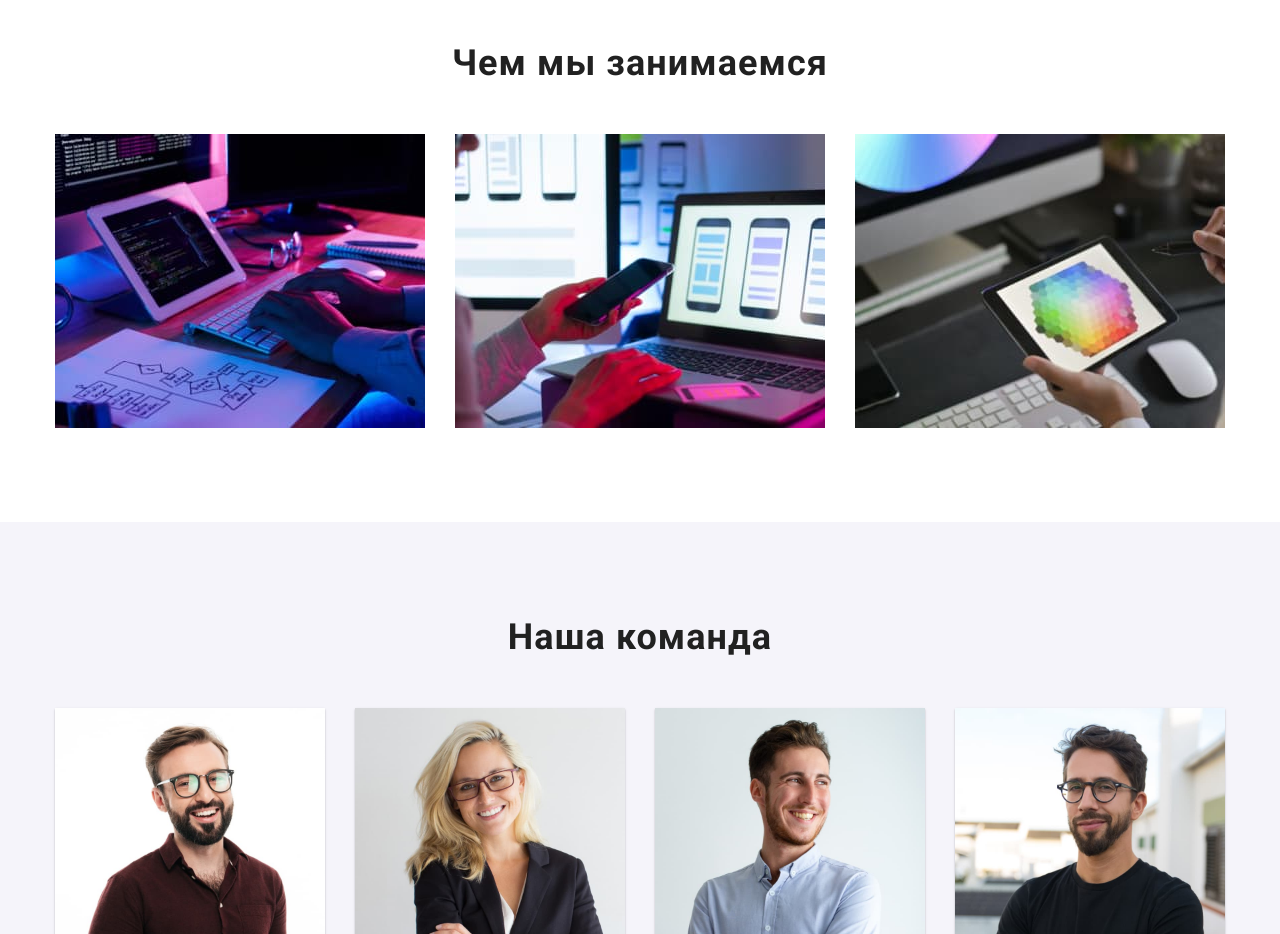
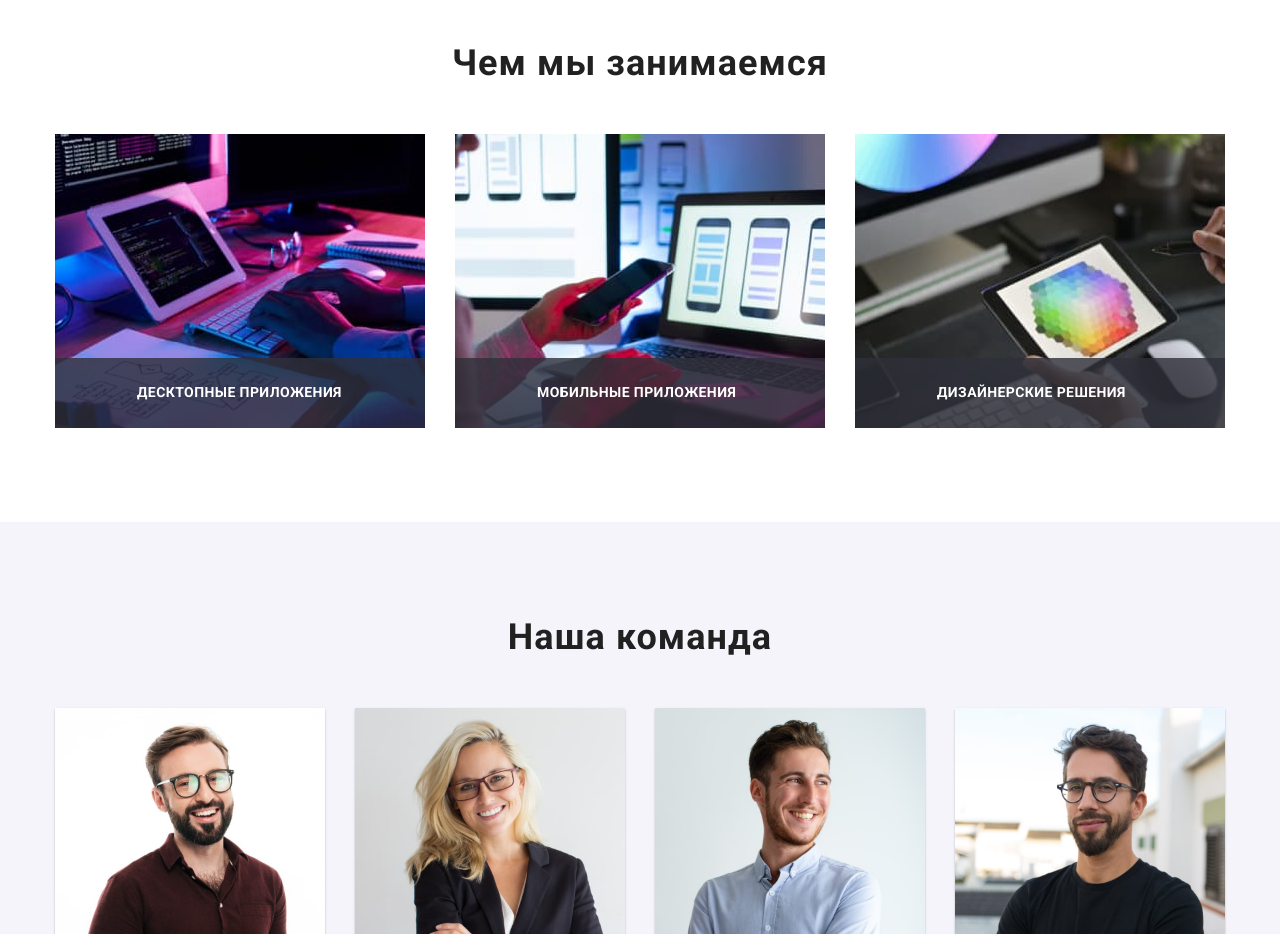
Before and after one commit to KaterynaChaplynska/goit-markup-hw-05, a plain HTML site: page index.html in a window 1280 px wide. Shown: the part 1080-2014 px from the top of the page. Drawn offline with nearby package versions, Linux system fonts and the light colour scheme.

Commit message:
what we do

```diff
--- a/css/styles.css
+++ b/css/styles.css
@@ -363,10 +363,43 @@ a {
 }
 
 .picture-list .item {
+  position: relative;
+  display: flex;
+
   margin-right: 30px;
 }
 .picture-list .item:last-child {
   margin-right: 0;
+}
+
+.picture-thumb::before {
+  position: absolute;
+  display:inline-block;
+  bottom: 0;
+  left: 0;
+
+  content: '';
+  width: 100%;
+  height: 70px;
+  background-color: rgba(47, 48, 58, 0.8);;
+
+}
+
+.picture-title {
+  position: absolute;
+
+  bottom: 0;
+  left: 0;
+  padding: 27px 82px;
+  width: 100%;
+
+  font-family: 'Roboto';
+  font-style: normal;
+  font-weight: 700;
+  font-size: 14px;
+  line-height: 1.14;
+  text-transform: uppercase;
+  color: var(--title-text-color);
 }
 
 .section .team {
--- a/index.html
+++ b/index.html
@@ -108,9 +108,24 @@
              <div class="container">
              <h2 class="section-title">Чем мы занимаемся</h2>
              <ul class="picture-list list">
-                <li class="item"><img src="./images/picture-one.jpg" alt="Комп'ютер" width="370" height="294"/></li>
-                <li class="item"><img src="./images/picture-two.jpg" alt="Ноутбук" width="370" height="294"/></li>
-                <li class="item"><img src="./images/picture-three.jpg" alt="Планшет" width="370" height="294"/></li>
+                <li class="item">
+                 <div class="picture-thumb">
+                     <h3 class="picture-title">Десктопные приложения</h3>
+                     <img src="./images/picture-one.jpg" alt="Комп'ютер" width="370" height="294"/>
+                  </div>
+                </li>
+                <li class="item">
+                <div class="picture-thumb">
+                    <h3 class="picture-title">Мобильные приложения</h3>
+                    <img src="./images/picture-two.jpg" alt="Ноутбук" width="370" height="294"/>
+                    </div>
+                </li>
+                <li class="item">
+                <div class="picture-thumb">
+                    <h3 class="picture-title">Дизайнерские решения</h3>
+                    <img src="./images/picture-three.jpg" alt="Планшет" width="370" height="294"/>
+                </div>
+               </li>
              </ul>
             </div>
          </section>
```
